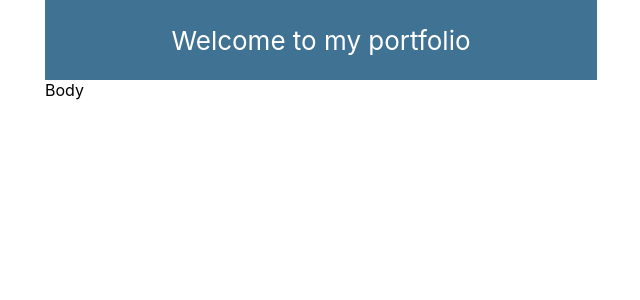
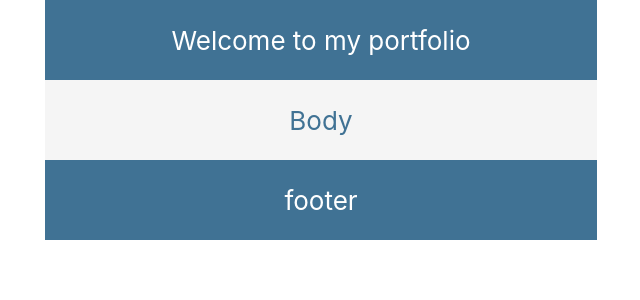
Before and after one commit to kinetic-coder/my-portfolio, a React (Create React App) app: page / in a window 1280 px wide. Shown: the top 300 px of the page, without its empty margins (319-959 px from the left). Built offline with nearby package versions, Linux system fonts and the light colour scheme.

Commit message:
Removed reference to unused React Router Dom components

```diff
--- a/src/App.css
+++ b/src/App.css
@@ -13,7 +13,29 @@
   }
 }
 
+.App-body {
+  background-color: whitesmoke;
+  min-height: 10vh;
+  display: flex;
+  flex-direction: column;
+  align-items: center;
+  justify-content: center;
+  font-size: calc(10px + 2vmin);
+  color: #407294;
+}
+
 .App-header {
+  background-color: #407294;
+  min-height: 10vh;
+  display: flex;
+  flex-direction: column;
+  align-items: center;
+  justify-content: center;
+  font-size: calc(10px + 2vmin);
+  color: white;
+}
+
+.App-footer {
   background-color: #407294;
   min-height: 10vh;
   display: flex;
--- a/src/App.js
+++ b/src/App.js
@@ -1,6 +1,5 @@
 import './App.css';
 
-import { BrowserRouter as Router, Route, Switch } from 'react-router-dom'
 import { Container } from '@material-ui/core';
 
 function App() {
@@ -9,8 +8,11 @@ function App() {
       <div className='App-header'>
         Welcome to my portfolio
       </div>
-      <div>
+      <div className='App-body'>
         Body
+      </div>
+      <div className='App-footer'>
+        footer
       </div>
     </Container>
   );
```
